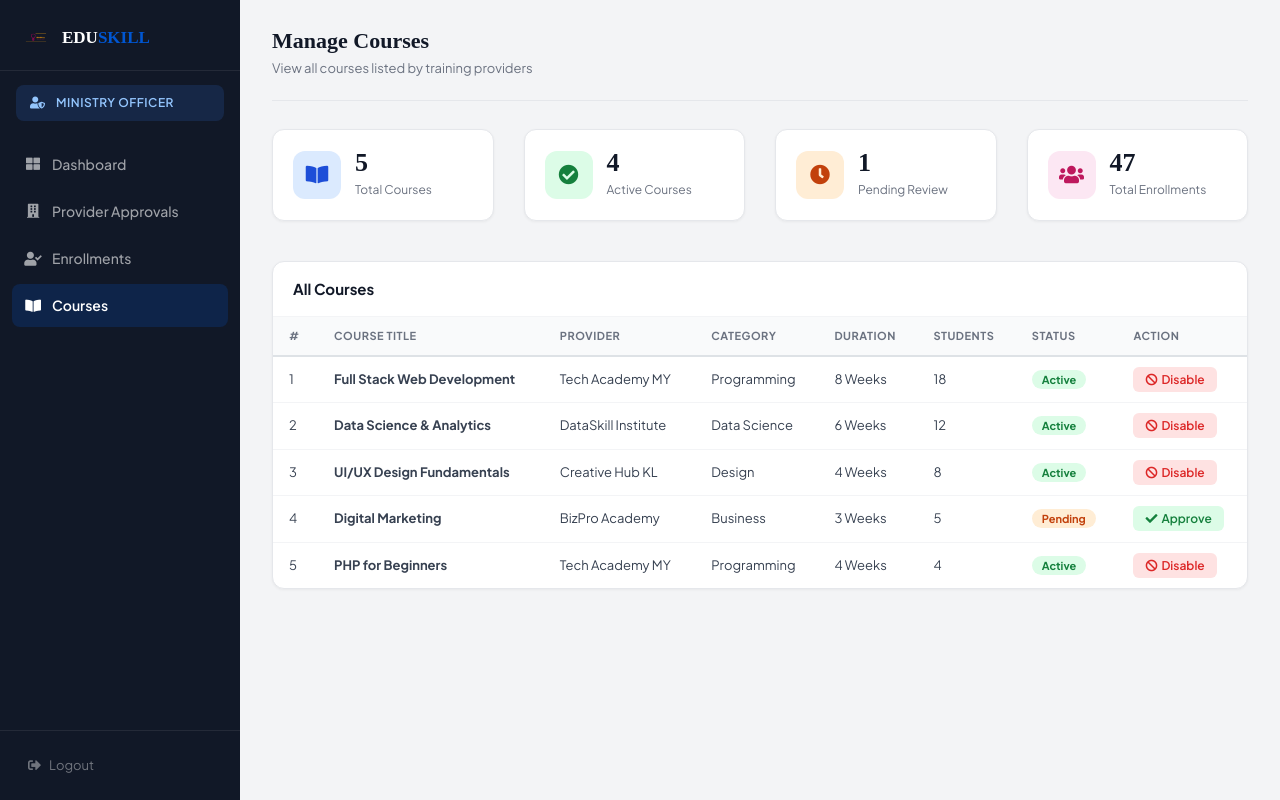
After one commit to pasang111/WebPro-E2400050, a PHP site: page /admin/manage_courses.php in a window 1280 px wide. The commit adds this page. Run offline with PHP 8.4, Linux system fonts and the light colour scheme; the visitor is signed in with stand-in values (Sample User, id 1).

Commit message:
Add course management page for admin

```diff
--- /dev/null
+++ b/admin/manage_courses.php
@@ -0,0 +1,151 @@
+<?php
+// admin/manage_courses.php
+
+session_start();
+if (!isset($_SESSION['user_role']) || $_SESSION['user_role'] !== 'admin') {
+    header('Location: ../auth/login.php'); exit();
+}
+
+// Placeholder data
+$courses = [
+    ['id'=>1,'title'=>'Full Stack Web Development','provider'=>'Tech Academy MY',   'category'=>'Programming','duration'=>'8 Weeks','students'=>18,'status'=>'approved'],
+    ['id'=>2,'title'=>'Data Science & Analytics',  'provider'=>'DataSkill Institute','category'=>'Data Science','duration'=>'6 Weeks','students'=>12,'status'=>'approved'],
+    ['id'=>3,'title'=>'UI/UX Design Fundamentals', 'provider'=>'Creative Hub KL',   'category'=>'Design',      'duration'=>'4 Weeks','students'=>8, 'status'=>'approved'],
+    ['id'=>4,'title'=>'Digital Marketing',         'provider'=>'BizPro Academy',     'category'=>'Business',    'duration'=>'3 Weeks','students'=>5, 'status'=>'pending'],
+    ['id'=>5,'title'=>'PHP for Beginners',         'provider'=>'Tech Academy MY',    'category'=>'Programming', 'duration'=>'4 Weeks','students'=>4, 'status'=>'approved'],
+];
+
+$action_msg = '';
+if (isset($_GET['action'])) {
+    $action_msg = '<div class="alert alert-success">Course status updated successfully.</div>';
+}
+?>
+<!DOCTYPE html>
+<html lang="en">
+<head>
+    <meta charset="UTF-8">
+    <meta name="viewport" content="width=device-width, initial-scale=1.0">
+    <title>Manage Courses - EduSkill Admin</title>
+    <link rel="stylesheet" href="https://stackpath.bootstrapcdn.com/bootstrap/4.5.2/css/bootstrap.min.css">
+    <link href="https://fonts.googleapis.com/css2?family=Plus+Jakarta+Sans:wght@300;400;500;600;700;800&display=swap" rel="stylesheet">
+    <link rel="stylesheet" href="https://cdnjs.cloudflare.com/ajax/libs/font-awesome/5.15.4/css/all.min.css">
+    <link rel="stylesheet" href="../css/style.css">
+    <link rel="stylesheet" href="../css/pasang.css">
+</head>
+<body class="dashboard-body">
+<div class="dashboard-wrap">
+
+    <aside class="dash-sidebar admin-sidebar">
+        <div class="dsb-brand">
+            <a href="../index.php">
+                <img src="../images/logo.png" alt="Logo" style="width:32px;height:32px;border-radius:8px;object-fit:cover;">
+                <span class="dsb-brand-text">EDU<span class="dsb-brand-accent">SKILL</span></span>
+            </a>
+        </div>
+        <div class="dsb-role-badge"><i class="fas fa-user-shield mr-2"></i> Ministry Officer</div>
+        <nav class="dsb-nav">
+            <a href="dashboard.php" class="dsb-link"><i class="fas fa-th-large"></i> Dashboard</a>
+            <a href="approve_providers.php" class="dsb-link"><i class="fas fa-building"></i> Provider Approvals</a>
+            <a href="approve_enrollments.php" class="dsb-link"><i class="fas fa-user-check"></i> Enrollments</a>
+            <a href="manage_courses.php" class="dsb-link active"><i class="fas fa-book-open"></i> Courses</a>
+        </nav>
+        <div class="dsb-bottom">
+            <a href="../auth/logout.php" class="dsb-logout"><i class="fas fa-sign-out-alt"></i> Logout</a>
+        </div>
+    </aside>
+
+    <main class="dash-main">
+        <div class="dash-topbar">
+            <div>
+                <h4 class="dash-page-title">Manage Courses</h4>
+                <p class="dash-page-sub">View all courses listed by training providers</p>
+            </div>
+        </div>
+
+        <?php echo $action_msg; ?>
+
+        <!-- Stats row -->
+        <div class="row mb-4">
+            <div class="col-6 col-lg-3 mb-3">
+                <div class="dstat-card">
+                    <div class="dstat-icon" style="background:#dbeafe;color:#1d4ed8;"><i class="fas fa-book-open"></i></div>
+                    <div class="dstat-info"><h3><?php echo count($courses); ?></h3><p>Total Courses</p></div>
+                </div>
+            </div>
+            <div class="col-6 col-lg-3 mb-3">
+                <div class="dstat-card">
+                    <div class="dstat-icon" style="background:#dcfce7;color:#15803d;"><i class="fas fa-check-circle"></i></div>
+                    <div class="dstat-info"><h3><?php echo count(array_filter($courses, fn($c) => $c['status']=='approved')); ?></h3><p>Active Courses</p></div>
+                </div>
+            </div>
+            <div class="col-6 col-lg-3 mb-3">
+                <div class="dstat-card">
+                    <div class="dstat-icon" style="background:#ffedd5;color:#c2410c;"><i class="fas fa-clock"></i></div>
+                    <div class="dstat-info"><h3><?php echo count(array_filter($courses, fn($c) => $c['status']=='pending')); ?></h3><p>Pending Review</p></div>
+                </div>
+            </div>
+            <div class="col-6 col-lg-3 mb-3">
+                <div class="dstat-card">
+                    <div class="dstat-icon" style="background:#fce7f3;color:#be185d;"><i class="fas fa-users"></i></div>
+                    <div class="dstat-info"><h3><?php echo array_sum(array_column($courses,'students')); ?></h3><p>Total Enrollments</p></div>
+                </div>
+            </div>
+        </div>
+
+        <div class="dash-card">
+            <div class="dash-card-head">
+                <h5>All Courses</h5>
+            </div>
+            <div class="dash-table-wrap">
+                <table class="table dash-table">
+                    <thead>
+                        <tr>
+                            <th>#</th>
+                            <th>Course Title</th>
+                            <th>Provider</th>
+                            <th>Category</th>
+                            <th>Duration</th>
+                            <th>Students</th>
+                            <th>Status</th>
+                            <th>Action</th>
+                        </tr>
+                    </thead>
+                    <tbody>
+                        <?php foreach ($courses as $c): ?>
+                        <tr>
+                            <td><?php echo $c['id']; ?></td>
+                            <td><strong><?php echo htmlspecialchars($c['title']); ?></strong></td>
+                            <td><?php echo htmlspecialchars($c['provider']); ?></td>
+                            <td><?php echo $c['category']; ?></td>
+                            <td><?php echo $c['duration']; ?></td>
+                            <td><?php echo $c['students']; ?></td>
+                            <td>
+                                <?php if ($c['status']=='approved'): ?>
+                                    <span class="status-approved">Active</span>
+                                <?php else: ?>
+                                    <span class="status-pending">Pending</span>
+                                <?php endif; ?>
+                            </td>
+                            <td>
+                                <?php if ($c['status']=='pending'): ?>
+                                    <a href="?action=approve&id=<?php echo $c['id']; ?>" class="btn-approve" onclick="return confirm('Approve this course?')">
+                                        <i class="fas fa-check mr-1"></i>Approve
+                                    </a>
+                                <?php else: ?>
+                                    <a href="?action=disable&id=<?php echo $c['id']; ?>" class="btn-reject" onclick="return confirm('Disable this course?')">
+                                        <i class="fas fa-ban mr-1"></i>Disable
+                                    </a>
+                                <?php endif; ?>
+                            </td>
+                        </tr>
+                        <?php endforeach; ?>
+                    </tbody>
+                </table>
+            </div>
+        </div>
+    </main>
+</div>
+<script src="https://code.jquery.com/jquery-3.5.1.slim.min.js"></script>
+<script src="https://stackpath.bootstrapcdn.com/bootstrap/4.5.2/js/bootstrap.min.js"></script>
+</body>
+</html>
--- a/css/pasang.css
+++ b/css/pasang.css
@@ -671,3 +671,17 @@ body.auth-page {
     .dash-sidebar { display: none; }
     .dash-main { margin-left: 0; }
 }
+
+/* Alert notice bar */
+.alert-notice {
+    background: #eff6ff;
+    border: 1px solid #bfdbfe;
+    border-radius: 10px;
+    padding: 14px 18px;
+    font-size: 14px;
+    color: #1e40af;
+    display: flex;
+    align-items: center;
+}
+
+.alert-notice i { font-size: 16px; flex-shrink: 0; }
```
